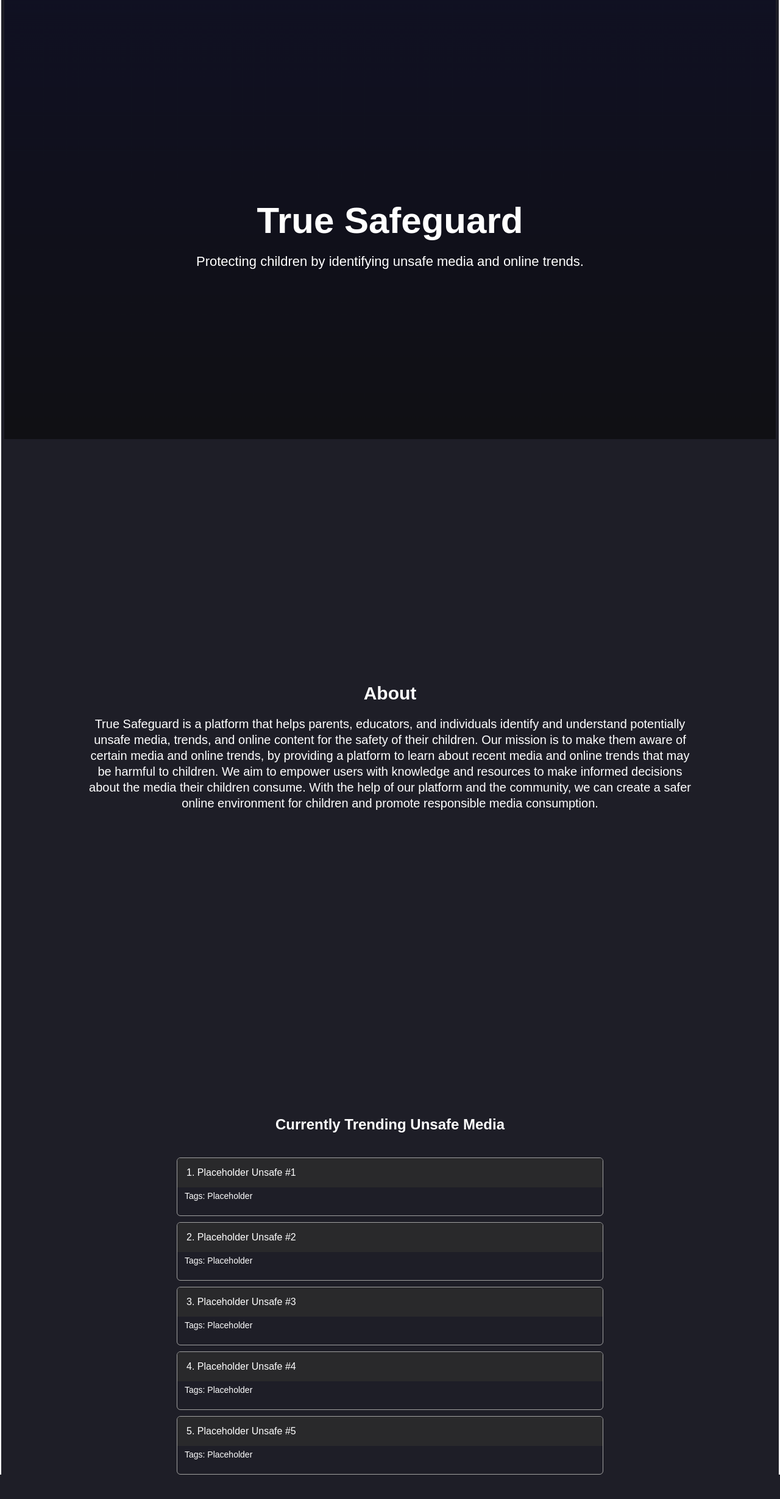
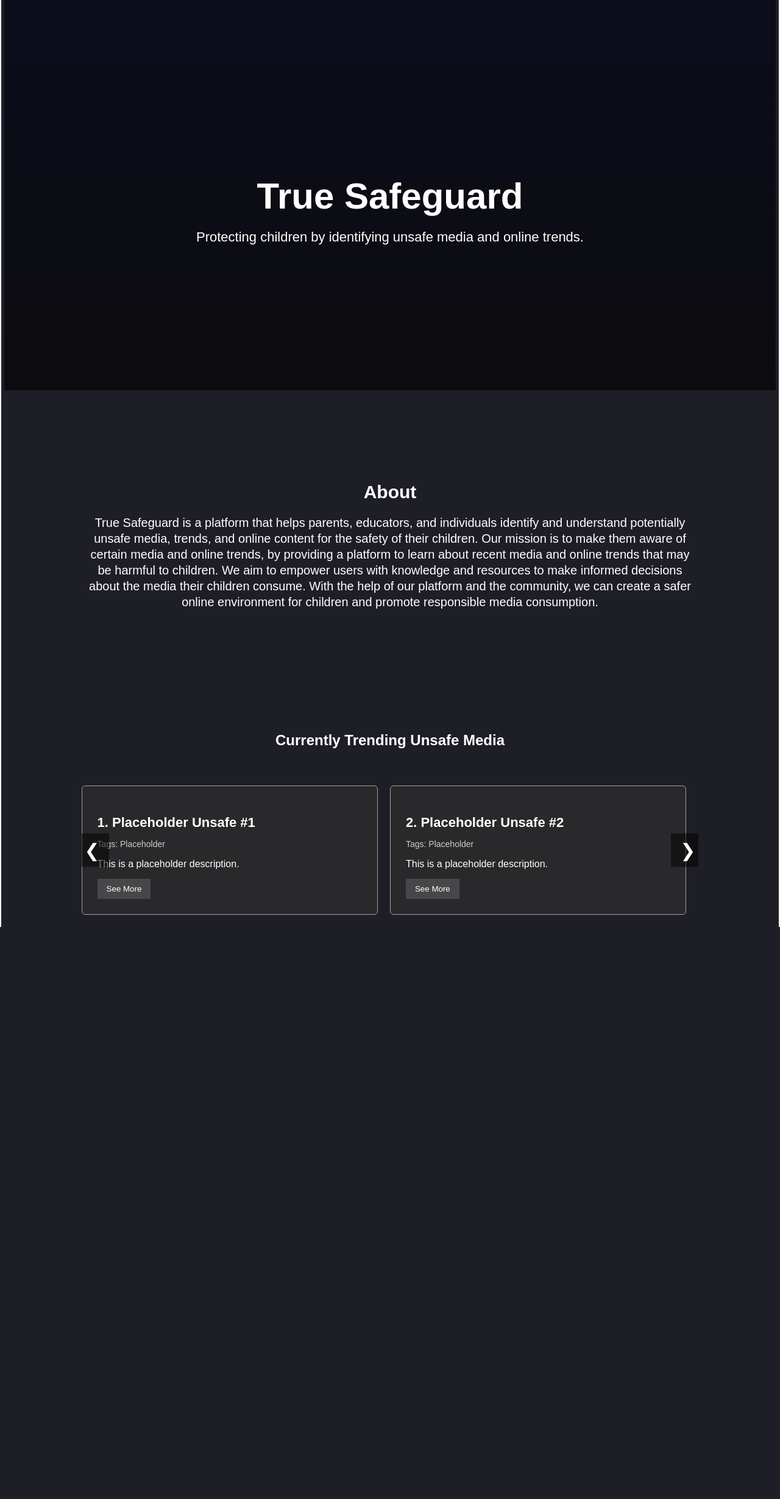
Before and after one commit to ChicoState/true-safeguard, a Django app: template website/templates/website/home.html in a window 1280 px wide. Shown: the whole page at 61% size. After the commit the page ends 1520 px from the top, so only its background shows below. Run offline with Django 5.2, Linux system fonts and the light colour scheme; the template is opened without the code that fills it, so the values that code supplies are empty.

Commit message:
Replaced the list with carousel

```diff
--- a/website/static/website/home.css
+++ b/website/static/website/home.css
@@ -1,6 +1,6 @@
 /* Banner */
 .banner {
-  height: 90vh;
+  height: 80vh;
   background: url('/static/website/images/gradientBanner.png') center/cover no-repeat;
   position: relative;
   display: flex;
@@ -12,7 +12,7 @@
   content: "";
   position: absolute;
   inset: 0;
-  background: rgba(8, 8, 10, 0.6); /* dark overlay */
+  background: rgba(0,0,0,0.6); /* dark overlay */
 }
 
 .banner-content {
@@ -33,7 +33,6 @@
   margin: 0 auto;
 }
 
-
 /* White border */
 main {
   border-left: 2px solid rgb(255, 255, 255);
@@ -42,7 +41,6 @@ main {
   padding-right: 5px;
 }
 
-
 /* Centered section titles */
 main h2 {
   text-align: center;
@@ -50,67 +48,97 @@ main h2 {
   margin: 40px auto 20px auto;
 }
 
-
 /* About section */
 .about-section {
-  margin: 400px auto 500px auto; /* lower the about section + gap below */
+  margin: 150px auto 200px auto; /* lower the about section + gap below */
   max-width: 1000px;
   text-align: center;
 }
 
 .about-section h2 {
-  font-size: 30px;      /* size of about title */
+  font-size: 30px;
 }
 
 .about-section p {
-  font-size: 20px;      /* about text size */
+  font-size: 20px;
   line-height: 1.3;
 }
 
-
-/* Trending section */
-.danger-list {
-  max-width: 700px;
-  margin: 40px auto;
-  padding: 0 10px;
+/* Trending Carousel */
+.trend-carousel {
+  position: relative;
+  width: 80%;                 /* narrower container */
+  margin: 40px auto;          /* centered */
+  overflow: hidden;
+  padding: 20px 0;
 }
 
-.danger-item {
-  margin-bottom: 10px;
+.trend-track {
+  display: flex;
+  gap: 20px;
+  transition: transform 0.5s ease;
+}
+
+/* Show 2 cards at a time */
+.trend-slide {
+  flex: 0 0 calc(50% - 20px);   /* 2 per row */
+  background: #29292b;
   border: 1px solid #a1a1a1;
   border-radius: 6px;
-  overflow: hidden;
-  padding-bottom: 10px;
+  padding: 25px;
+  color: white;
+  box-sizing: border-box;
+
+  min-width: 300px;             /* prevents shrinking too small */
+  max-width: 500px;             /* allows nice wide cards */
 }
 
-.danger-title {
-  width: 100%;
-  text-align: left;
-  padding: 15px;
-  background: #29292b;
-  border: none;
-  font-size: 16px;
-  cursor: pointer;
-  color: #ffffff;
+.trend-slide h3 {
+  margin-bottom: 10px;
+  font-size: 22px;
 }
 
-.tags {
+.trend-tags {
   font-size: 14px;
-  color: #ffffff;
-  padding: 0 12px;
-  margin-top: 6px;
+  margin-bottom: 10px;
+  color: #ccc;
 }
 
-.danger-content {
-  display: none;
-  padding: 12px;
+.trend-desc {
+  font-size: 16px;
+  margin-bottom: 15px;
 }
 
-.see-more {
-  margin-top: 10px;
-  padding: 6px 12px;
+.trend-more {
+  padding: 8px 14px;
+  background: #474749;
+  border: 1px solid #474749;
+  color: white;
   cursor: pointer;
-  background: #474749;
-  color: #ffffff;
-  border: 1px solid #474749;
 }
+
+/* Carousel buttons */
+.trend-btn {
+  position: absolute;
+  top: 50%;
+  transform: translateY(-50%);
+  background: rgba(0,0,0,0.5);
+  color: white;
+  border: none;
+  font-size: 30px;
+  padding: 10px 15px;
+  cursor: pointer;
+  z-index: 10;
+}
+
+.trend-btn.prev {
+  left: -10px;
+}
+
+.trend-btn.next {
+  right: -10px;
+}
+
+.trend-btn:hover {
+  background: rgba(0,0,0,0.7);
+}
--- a/website/templates/website/home.html
+++ b/website/templates/website/home.html
@@ -12,6 +12,7 @@ True Safeguard
 {% block content %}
 <main>
 
+  {# Banner #}
   <section class="banner">
     <div class="banner-content">
       <h1>True Safeguard</h1>
@@ -19,7 +20,7 @@ True Safeguard
     </div>
   </section>
 
-
+  {# About Section #}
   <section class="about-section">
     <h2>About</h2>
     <p>
@@ -31,90 +32,107 @@ True Safeguard
     </p>
   </section>
 
+  {# Trending Media Section #}
   <h2>Currently Trending Unsafe Media</h2>
 
-  <div class="danger-list">
+  <section class="trend-carousel">
+
+    <button class="trend-btn prev">&#10094;</button>
+
+    <div class="trend-track">
 
       {% for item in top_items %}
-      <div class="danger-item">
+        <div class="trend-slide">
+          <h3>{{ forloop.counter }}. {{ item.name }}</h3>
 
-        <button class="danger-title">{{ forloop.counter }}. {{ item.name }}</button>
-
-        <p class="tags">
+          <p class="trend-tags">
             Tags:
             {% for tag in item.tags.all %}
               {{ tag.name }}{% if not forloop.last %}, {% endif %}
             {% endfor %}
           </p>
 
-        <div class="danger-content">
-          <p>{{ item.short_description }}</p>
-          <button class="see-more">See More</button>
-        </div>
+          <p class="trend-desc">{{ item.short_description }}</p>
 
+          <button class="trend-more">See More</button>
         </div>
       {% empty %}
 
-      <div class="danger-item">
-        <button class="danger-title">1. Placeholder Unsafe #1</button>
-        <p class="tags">Tags: Placeholder</p>
-        <div class="danger-content">
-          <p>This is a placeholder description.</p>
-          <button class="see-more">See More</button>
-        </div>
+        <div class="trend-slide">
+          <h3>1. Placeholder Unsafe #1</h3>
+          <p class="trend-tags">Tags: Placeholder</p>
+          <p class="trend-desc">This is a placeholder description.</p>
+          <button class="trend-more">See More</button>
         </div>
 
-      <div class="danger-item">
-        <button class="danger-title">2. Placeholder Unsafe #2</button>
-        <p class="tags">Tags: Placeholder</p>
-        <div class="danger-content">
-          <p>This is a placeholder description.</p>
-          <button class="see-more">See More</button>
-        </div>
+        <div class="trend-slide">
+          <h3>2. Placeholder Unsafe #2</h3>
+          <p class="trend-tags">Tags: Placeholder</p>
+          <p class="trend-desc">This is a placeholder description.</p>
+          <button class="trend-more">See More</button>
         </div>
 
-      <div class="danger-item">
-        <button class="danger-title">3. Placeholder Unsafe #3</button>
-        <p class="tags">Tags: Placeholder</p>
-        <div class="danger-content">
-          <p>This is a placeholder description.</p>
-          <button class="see-more">See More</button>
-        </div>
+        <div class="trend-slide">
+          <h3>3. Placeholder Unsafe #3</h3>
+          <p class="trend-tags">Tags: Placeholder</p>
+          <p class="trend-desc">This is a placeholder description.</p>
+          <button class="trend-more">See More</button>
         </div>
 
-      <div class="danger-item">
-        <button class="danger-title">4. Placeholder Unsafe #4</button>
-        <p class="tags">Tags: Placeholder</p>
-        <div class="danger-content">
-          <p>This is a placeholder description.</p>
-          <button class="see-more">See More</button>
-        </div>
+        <div class="trend-slide">
+          <h3>4. Placeholder Unsafe #4</h3>
+          <p class="trend-tags">Tags: Placeholder</p>
+          <p class="trend-desc">This is a placeholder description.</p>
+          <button class="trend-more">See More</button>
         </div>
 
-      <div class="danger-item">
-        <button class="danger-title">5. Placeholder Unsafe #5</button>
-        <p class="tags">Tags: Placeholder</p>
-        <div class="danger-content">
-          <p>This is a placeholder description.</p>
-          <button class="see-more">See More</button>
+        <div class="trend-slide">
+          <h3>5. Placeholder Unsafe #5</h3>
+          <p class="trend-tags">Tags: Placeholder</p>
+          <p class="trend-desc">This is a placeholder description.</p>
+          <button class="trend-more">See More</button>
         </div>
+
+        <div class="trend-slide">
+          <h3>6. Placeholder Unsafe #6</h3>
+          <p class="trend-tags">Tags: Placeholder</p>
+          <p class="trend-desc">This is a placeholder description.</p>
+          <button class="trend-more">See More</button>
         </div>
 
       {% endfor %}
 
     </div>
+
+    <button class="trend-btn next">&#10095;</button>
+
+  </section>
+
 </main>
 
 <script>
 document.addEventListener("DOMContentLoaded", function () {
-    const titles = document.querySelectorAll(".danger-title");
+  const track = document.querySelector(".trend-track");
+  const slides = Array.from(track.children);
+  const nextBtn = document.querySelector(".trend-btn.next");
+  const prevBtn = document.querySelector(".trend-btn.prev");
 
-    titles.forEach(title => {
-      title.addEventListener("click", () => {
-        const content = title.nextElementSibling.nextElementSibling;
-        content.style.display = content.style.display === "block" ? "none" : "block";
+  let index = 0;
+
+  function updateCarousel() {
+    track.style.transform = `translateX(-${index * 320}px)`;
+  }
+
+  nextBtn.addEventListener("click", () => {
+    if (index < slides.length - 1) index++;
+    updateCarousel();
   });
+
+  prevBtn.addEventListener("click", () => {
+    if (index > 0) index--;
+    updateCarousel();
   });
 });
 </script>
+
 {% endblock %}
```
Lines whose indentation alone changed are shown as unchanged.
